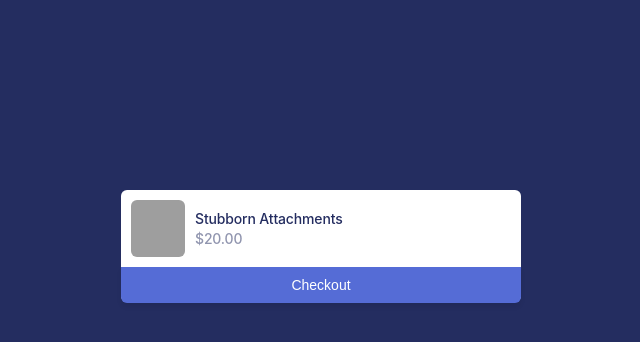
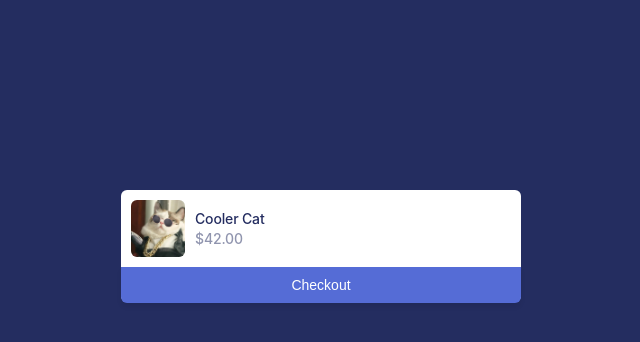
Before and after one commit to philipyong/learning-loop-stripe-checkout-php, a PHP site: page / in a window 1280 px wide. Shown: the part 154-496 px from the top of the page, without its empty margins (319-959 px from the left). Run offline with PHP 8.4, Linux system fonts and the light colour scheme; some libraries are stand-ins or nearby versions; grey boxes are pictures that could not be loaded.

Commit message:
first improvements

```diff
--- /dev/null
+++ b/config.json
@@ -0,0 +1,5 @@
+{
+  "api-key": "sk_test_51KJh1SG1UtiHkd97AMfogrEVTPLFLsqy7bMncb3zsYecJ6tdXCN9bF4x3JLeXUz4xmGxwbglDFAaE1rlTdbf4kHo007BUrd5Wk",
+  "domain": "http://learning-loop-stripe.philip-yong.com",
+  "price-id": "price_1KJh6aG1UtiHkd97a2unKT7E"
+}
--- a/index.html
+++ b/index.php
@@ -1,3 +1,6 @@
+<?php
+$product_data = json_decode(file_get_contents("product.json"), true);
+?>
 <!DOCTYPE html>
 <html>
   <head>
@@ -9,10 +12,10 @@
   <body>
     <section>
       <div class="product">
-        <img src="https://i.imgur.com/EHyR2nP.png" alt="The cover of Stubborn Attachments" />
+        <img src="<?php echo $product_data['img']; ?>" alt="The cover of <?php echo $product_data['name']; ?>" />
         <div class="description">
-          <h3>Stubborn Attachments</h3>
-          <h5>$20.00</h5>
+          <h3><?php echo $product_data['name']; ?></h3>
+          <h5><?php echo $product_data['price']; ?></h5>
         </div>
       </div>
       <form action="/create-checkout-session.php" method="POST">
--- /dev/null
+++ b/product.json
@@ -0,0 +1,5 @@
+{
+  "img": "cool-cat.jpeg",
+  "name": "Cooler Cat",
+  "price": "$42.00"
+}
```
Also changed, not shown: create-checkout-session.php (+5 -8 lines), cool-cat.jpeg (added), success.php (renamed from success.html).
